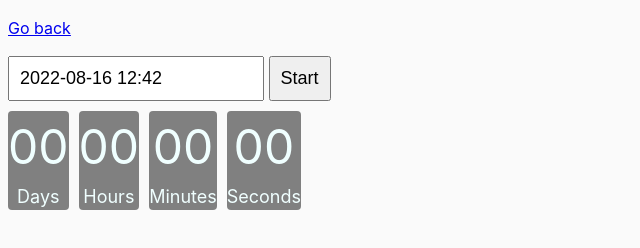
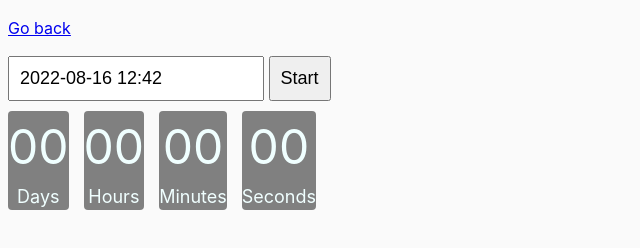
Before and after one commit to pavlena81/goit-js-hw-09, a website built with Parcel: page src/02-timer.html in a window 1280 px wide. Shown: the whole page, without its empty margins (0-640 px from the left). Built offline with nearby package versions, Linux system fonts and the light colour scheme.

Commit message:
add fixed css

```diff
--- a/src/css/common.css
+++ b/src/css/common.css
@@ -31,7 +31,7 @@ button {
 
 .timer{
   display: flex;
-  gap: 10px;
+  gap: 15px;
 }
  .field{
   display: flex;
--- a/src/js/02-timer.js
+++ b/src/js/02-timer.js
@@ -71,7 +71,7 @@ class Timer {
 
             this.onTime(time);
             if (deltaTime < 1000) {
-            clearInterval(this.intervalId);
+                clearInterval(this.intervalId);
         }
             // updateClockTime(time);
         }, 1000)
```
